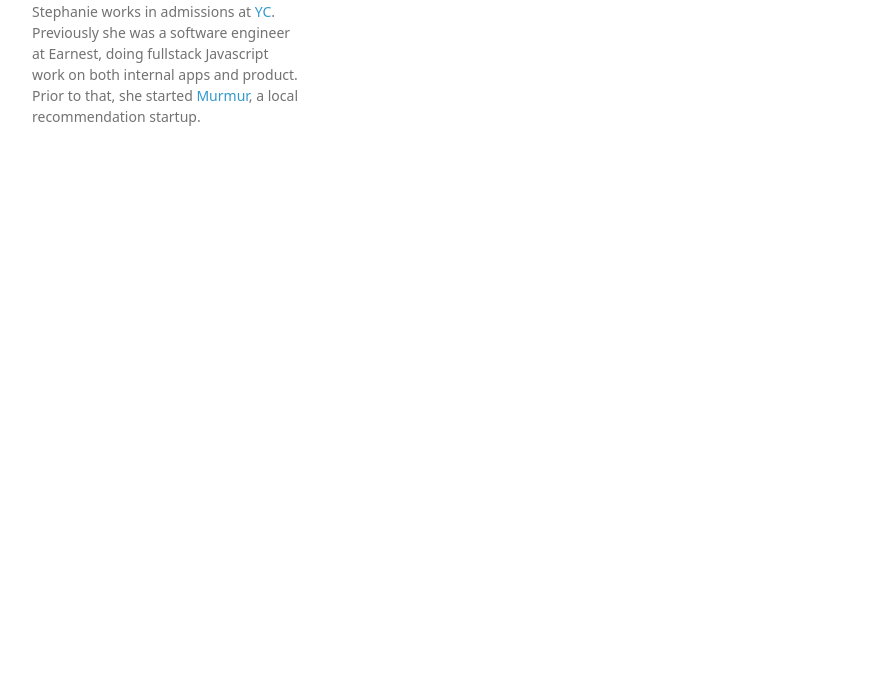
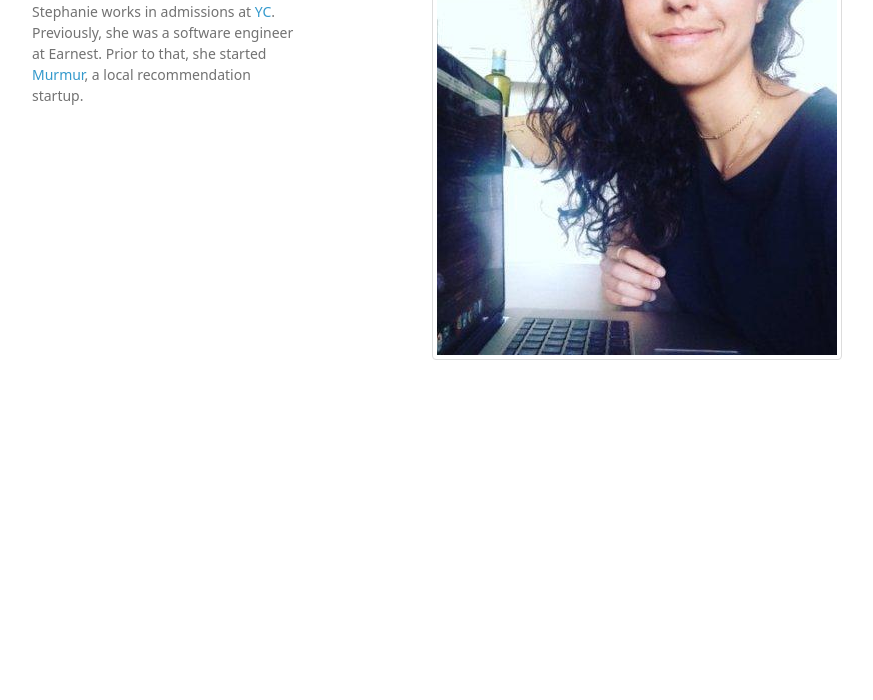
Before and after one commit to stephaniesimon/stephaniesimon.github.io, a plain HTML site: page index.html in a window 1280 px wide. Shown: the part 100-800 px from the top of the page, without its empty margins (178-1051 px from the left). Drawn offline with Linux system fonts and the light colour scheme; a web font is replaced by a local one.

Commit message:
Add image

```diff
--- a/index.html
+++ b/index.html
@@ -37,11 +37,17 @@
       <header>
         <h1>Stephanie Simon</h1>
         <p>
-          Stephanie works in admissions at <a href="https://www.ycombinator.com/">YC</a>. Previously she was a software engineer at Earnest, doing fullstack Javascript work on both internal apps and product. Prior to that, she started <a href="http://www.kiteinvest.com/en/stephanie-simon-co-founder-ceo-and-the-team-of-murmur/">Murmur</a>, a local recommendation startup.
+          Stephanie works in admissions at <a href="https://www.ycombinator.com/">YC</a>. Previously, she was a software engineer at Earnest. Prior to that, she started <a href="http://www.kiteinvest.com/en/stephanie-simon-co-founder-ceo-and-the-team-of-murmur/">Murmur</a>, a local recommendation startup.
         </p>
       </header>
+      <section>
+        <div class="container">
+          <img src="images/profile.jpeg" alt="mushk" class="img-thumbnail">
+        </div>
+      </section>
     </div>
     <script src="javascripts/scale.fix.js"></script>
   </body>
 
+
 </html>
```
Also changed, not shown: images/profile.jpeg (added).
